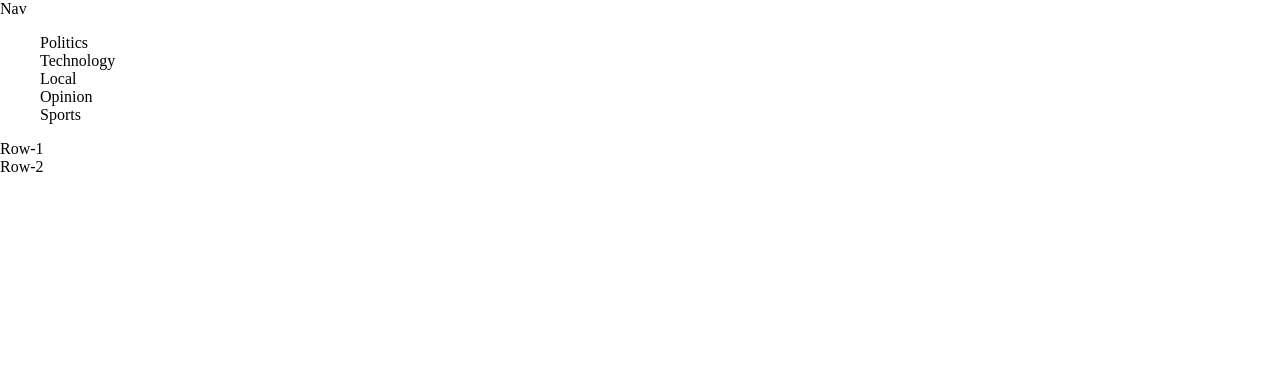
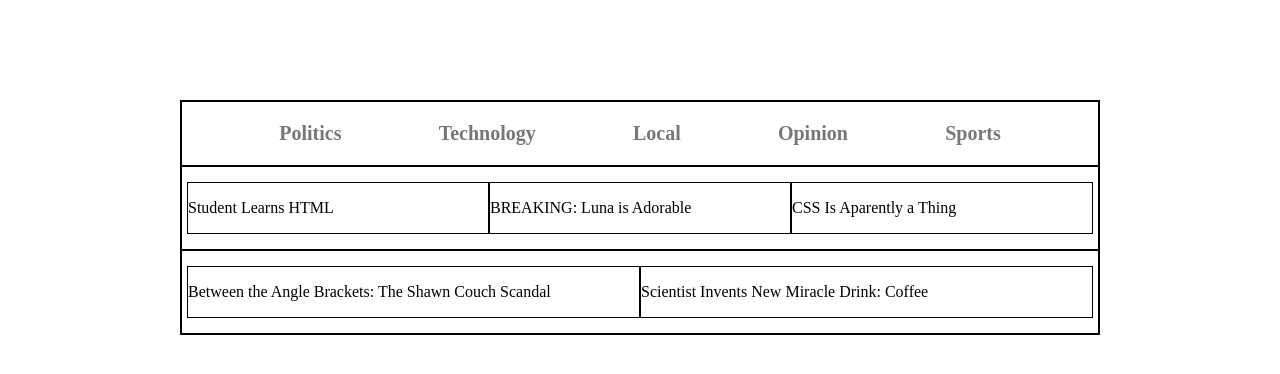
Before and after one commit to Spawn9986/Newspaper, a plain HTML site: page CSS Flexbox/index2.html in a window 1280 px wide. Drawn offline with Linux system fonts and the light colour scheme.

Commit message:
setting initial layouts

```diff
--- a/CSS Flexbox/index2.html
+++ b/CSS Flexbox/index2.html
@@ -9,8 +9,7 @@
   <body>
     <div class="newspaper">
       <nav>
-        Nav
-        <ul>
+        <ul class="nav">
           <li>Politics</li>
           <li>Technology</li>
           <li>Local</li>
@@ -18,8 +17,25 @@
           <li>Sports</li>
         </ul>
       </nav>
-      <div class="row-1">Row-1</div>
-      <div class="row-2">Row-2</div>
+      <div class="row-1">
+        <div class="rw1-item1">
+          <p>Student Learns HTML</p>
+        </div>
+        <div class="rw1-item2">
+          <p>BREAKING: Luna is Adorable</p>
+        </div>
+        <div class="rw1-item3">
+          <p>CSS Is Aparently a Thing</p>
+        </div>
+      </div>
+      <div class="row-2">
+        <div class="rw2-item1">
+          <p>Between the Angle Brackets: The Shawn Couch Scandal</p>
+        </div>
+        <div class="rw2-item2">
+          <p>Scientist Invents New Miracle Drink: Coffee</p>
+        </div>
+      </div>
     </div>
   </body>
 </html>
--- a/CSS Flexbox/styles2.css
+++ b/CSS Flexbox/styles2.css
@@ -8,6 +8,57 @@ body {
   min-height: 100vh;
 }
 
+div {
+  border: 1px solid black;
+}
+
+.newspaper {
+  border: 1px solid black;
+  margin: 100px 180px;
+}
+
+.nav {
+  display: flex;
+  justify-content: space-evenly;
+  font-size: 20px;
+  font-weight: 600;
+  color: #777777;
+  border: 1px solid black;
+  margin: 0;
+  padding: 20px 0;
+}
+
 ul {
   list-style-type: none;
 }
+
+.row-1 {
+  display: flex;
+  padding: 15px 5px;
+}
+
+.rw1-item1 {
+  flex: 1;
+}
+
+.rw1-item2 {
+  flex: 1;
+}
+
+.rw1-item3 {
+  flex: 1;
+}
+
+.row-2 {
+  display: flex;
+  border: 1px solid black;
+  padding: 15px 5px;
+}
+
+.rw2-item1 {
+  flex: 1;
+}
+
+.rw2-item2 {
+  flex: 1;
+}
```
Also changed, not shown: CSS Grids/index.html (+14 -7 lines).
